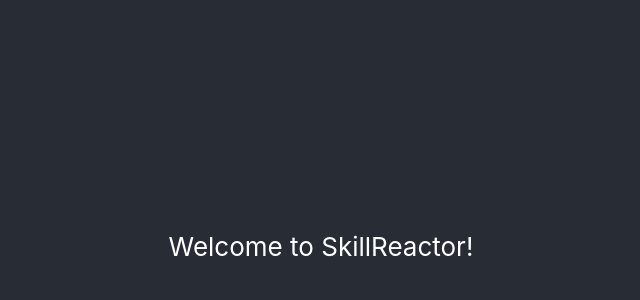
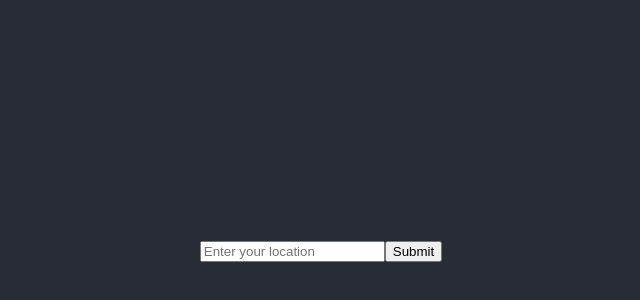
Before and after one commit to pleix64/WeatherForecastApp, a React (Create React App) app: page / in a window 1280 px wide. Shown: the part 154-454 px from the top of the page, without its empty margins (319-959 px from the left). Built offline with nearby package versions, Linux system fonts and the light colour scheme.

Commit message:
A preliminary search bar and button

```diff
--- a/src/App.jsx
+++ b/src/App.jsx
@@ -1,10 +1,18 @@
-import React from "react";
+import React, { useState } from "react";
 import "./App.css";
+import GetWeather from "./GetWeather";
 
 function App() {
+  const [inputValue, setInputValue] = useState('');
+
   return (
     <div className="App">
-      <header className="App-header">Welcome to SkillReactor!</header>
+      <header className="App-header">
+       <GetWeather
+          cityName={inputValue}
+          onChange={(e) => setInputValue(e.target.value)}
+      />
+      </header>
     </div>
   );
 }
--- /dev/null
+++ b/src/GetWeather.jsx
@@ -0,0 +1,23 @@
+import React from 'react';
+
+function GetWeather({cityName, onChange}) {
+    const handleSubmit = (e) => {
+      e.preventDefault();
+      // Handle form submission here
+      console.log(cityName);
+    };
+
+    return (
+      <form onSubmit={handleSubmit}>
+        <input
+          type="text"
+          placeholder="Enter your location"
+          value={cityName}
+          onChange={onChange}
+        />
+        <button type="submit">Submit</button>
+      </form>
+    );
+  }
+
+  export default GetWeather;
--- a/src/index.jsx
+++ b/src/index.jsx
@@ -1,17 +1,25 @@
 // src/index.js
 import React from 'react';
-import ReactDOM from 'react-dom';
+import * as ReactDOMClient from 'react-dom/client';
+//import ReactDOM from 'react-dom';
 import App from './App';
 
 import './index.css';
 
+/*
 export const ReactStrictMode = <React.StrictMode>
   <App />
 </React.StrictMode>
+*/
 
 export const rootElement = document.getElementById('root')
 
+const root = ReactDOMClient.createRoot(rootElement);
+root.render(<App />);
+
+/*
 ReactDOM.render(
   ReactStrictMode,
   rootElement
 );
+*/
```
